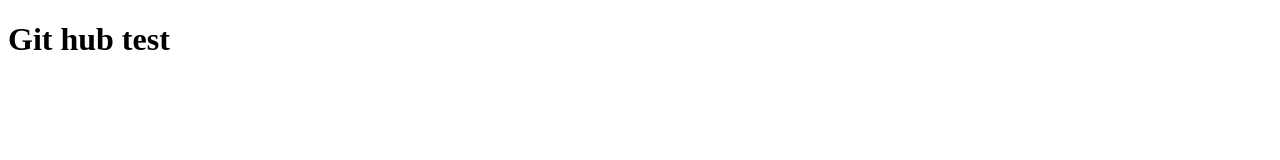
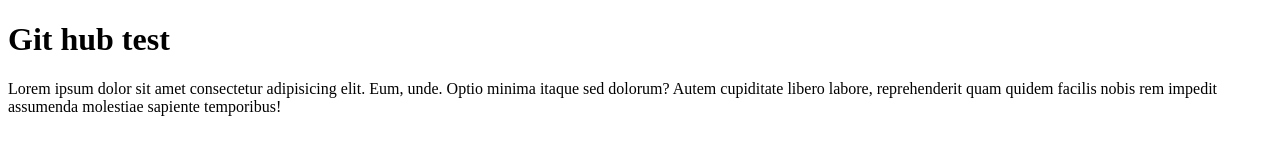
Before and after one commit to AbdulazizSoliyev/lesson20, a plain HTML site: page index.html in a window 1280 px wide. Drawn offline with Linux system fonts and the light colour scheme.

Commit message:
p qo'shildi

```diff
--- a/index.html
+++ b/index.html
@@ -7,5 +7,8 @@
 </head>
 <body>
     <h1>Git hub test</h1>
+    <p>
+        Lorem ipsum dolor sit amet consectetur adipisicing elit. Eum, unde. Optio minima itaque sed dolorum? Autem cupiditate libero labore, reprehenderit quam quidem facilis nobis rem impedit assumenda molestiae sapiente temporibus!
+    </p>
 </body>
 </html>
```
